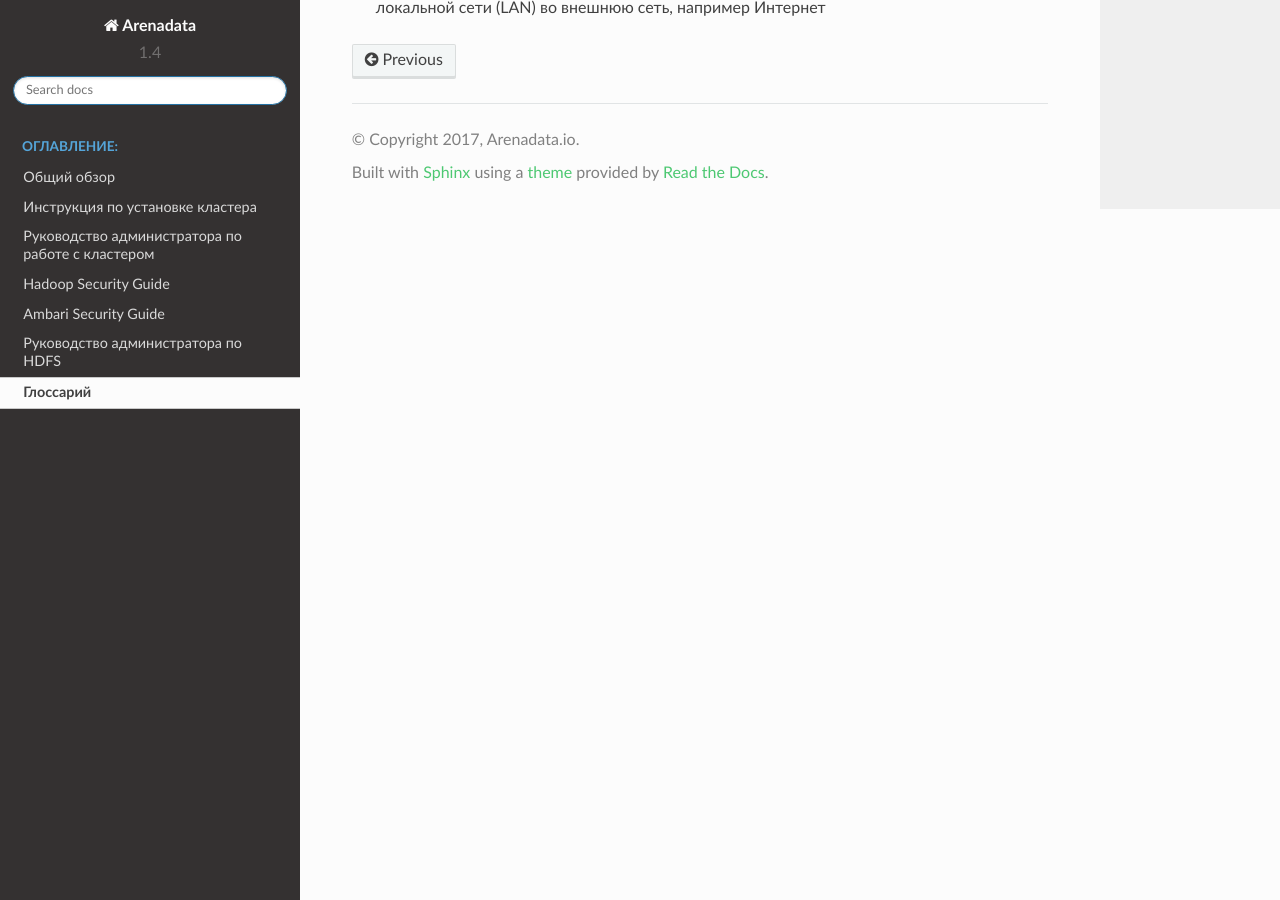
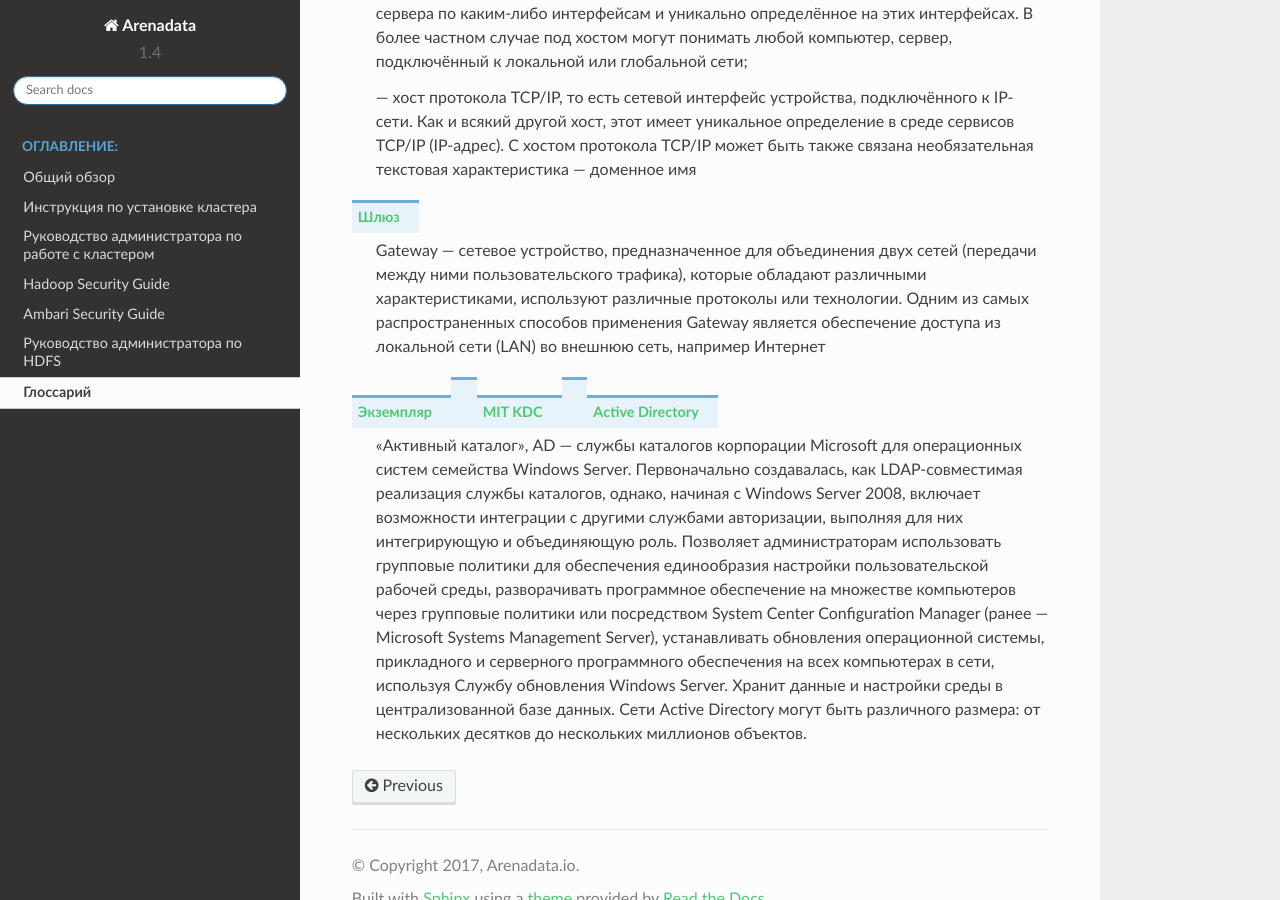
Before and after one commit to arenadata/docs_adps, a Sphinx documentation site: the page built from source/Glossary.rst, in a window 1280 px wide and 900 px high, scrolled down 9950 px. Built offline with Sphinx 7.4.7 and the Read the Docs theme 2.0.0, drawn with Linux system fonts in a browser that asks for light colours; some of the changed text lies outside the part shown.

Commit message:
Update Glossary.rst

```diff
--- a/source/Glossary.rst
+++ b/source/Glossary.rst
@@ -455,3 +455,36 @@
 
    Сфера
       Realm — сеть Kerberos, включающая KDC и ряд клиентов
+
+   Принципал
+      Principal — уникальное имя пользователя или сервиса
+
+   Smoke Test
+      Минимальный набор тестов на явные ошибки. Обычно выполняется самим программистом;
+      не проходившую этот тест программу не имеет смысла отдавать на более глубокое
+      тестирование
+
+   Экземпляр
+   |br|
+
+   MIT KDC
+   |br|
+
+   Active Directory
+      «Активный каталог», AD — службы каталогов корпорации Microsoft для операционных
+      систем семейства Windows Server. Первоначально создавалась, как LDAP-совместимая
+      реализация службы каталогов, однако, начиная с Windows Server 2008, включает
+      возможности интеграции с другими службами авторизации, выполняя для них
+      интегрирующую и объединяющую роль. Позволяет администраторам использовать групповые
+      политики для обеспечения единообразия настройки пользовательской рабочей среды,
+      разворачивать программное обеспечение на множестве компьютеров через групповые
+      политики или посредством System Center Configuration Manager (ранее — Microsoft
+      Systems Management Server), устанавливать обновления операционной системы,
+      прикладного и серверного программного обеспечения на всех компьютерах в сети,
+      используя Службу обновления Windows Server. Хранит данные и настройки среды в
+      централизованной базе данных. Сети Active Directory могут быть различного размера:
+      от нескольких десятков до нескольких миллионов объектов.
+
+   NTP
+      Network Time Protocol, протокол сетевого времени — сетевой протокол для синхронизации
+      внутренних часов компьютера с использованием сетей с переменной латентностью
```
